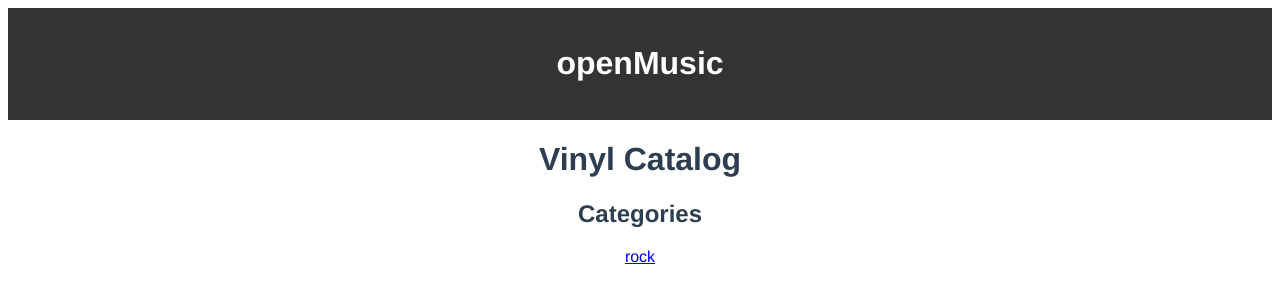
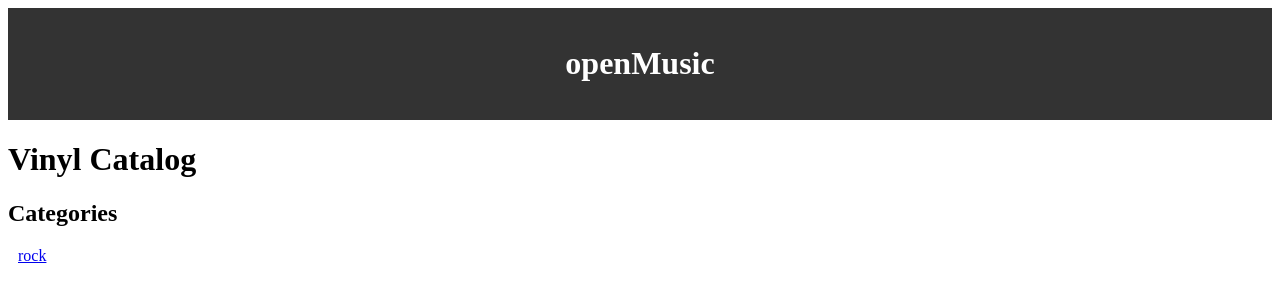
Before and after one commit to Tolevats/openmusic-v2, a Vue app: page / in a window 1280 px wide. Shown: the top 302 px of the page. Built offline with nearby package versions, Linux system fonts and the light colour scheme.

Commit message:
update: Remove default style

```diff
--- a/src/App.vue
+++ b/src/App.vue
@@ -20,24 +20,4 @@
 </script>
 
 <style>
-#app {
-  font-family: Avenir, Helvetica, Arial, sans-serif;
-  -webkit-font-smoothing: antialiased;
-  -moz-osx-font-smoothing: grayscale;
-  text-align: center;
-  color: #2c3e50;
-}
-
-nav {
-  padding: 30px;
-}
-
-nav a {
-  font-weight: bold;
-  color: #2c3e50;
-}
-
-nav a.router-link-exact-active {
-  color: #42b983;
-}
 </style>
```
